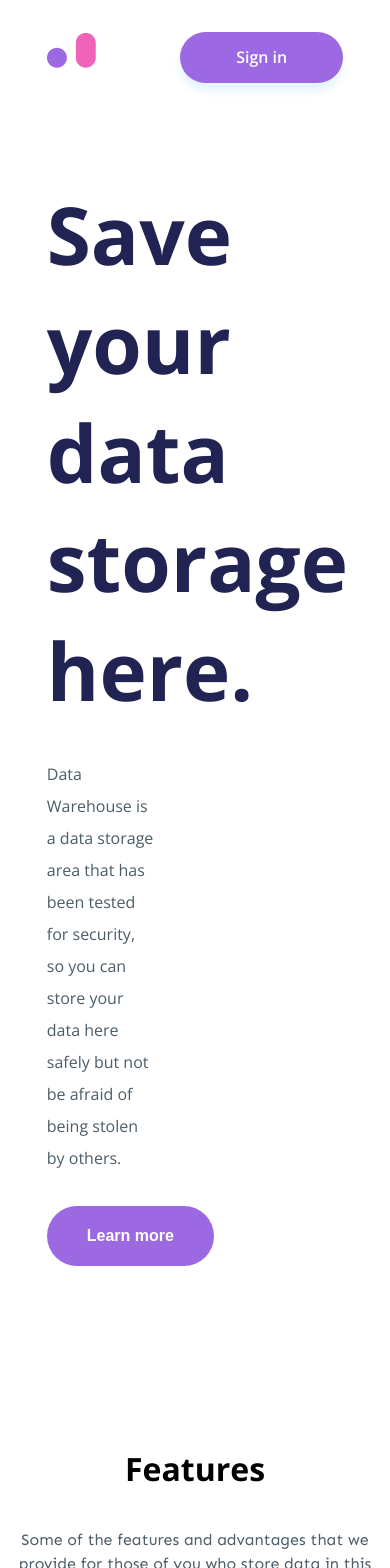
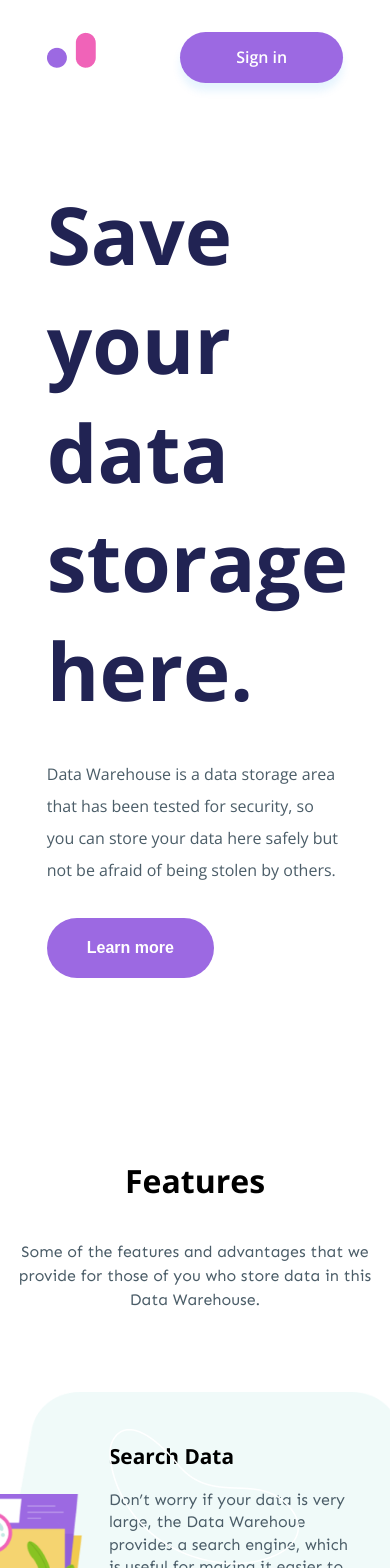
Before and after one commit to haniekid/ReactJS-HIT-2022, a React (Create React App) app: page / in a window 390 px wide. Shown: the top 1568 px of the page. Built offline with nearby package versions, Linux system fonts and the light colour scheme.

Commit message:
fix responsive

```diff
--- a/package.json
+++ b/package.json
@@ -10,6 +10,7 @@
     "react": "^18.2.0",
     "react-dom": "^18.2.0",
     "react-scripts": "5.0.1",
+    "sass": "^1.60.0",
     "web-vitals": "^2.1.4"
   },
   "scripts": {
--- a/src/components/Features.scss
+++ b/src/components/Features.scss
@@ -1,10 +1,10 @@
 @mixin mobile {
-  @media (min-width: 375px) {
+  @media (max-width: 600px) {
     @content;
   }
 }
 @mixin tablet {
-  @media (min-width: 768px) and (max-width: 1023px) {
+  @media (max-width: 1023px) {
     @content;
   }
 }
--- a/src/components/Footer.scss
+++ b/src/components/Footer.scss
@@ -1,10 +1,10 @@
 @mixin mobile {
-  @media (min-width: 375px) {
+  @media (max-width: 600px) {
     @content;
   }
 }
 @mixin tablet {
-  @media (min-width: 768px) and (max-width: 1023px) {
+  @media (max-width: 1023px) {
     @content;
   }
 }
@@ -27,6 +27,10 @@ hr {
 .footer .info {
   margin-top: 5rem;
   display: flex;
+  @include mobile {
+    flex-direction: column;
+    align-items: center;
+  }
 }
 
 .footer h1 {
@@ -36,8 +40,8 @@ hr {
 }
 .footer .card_1 {
   width: 37%;
-  @include tablet {
-    width: 50%;
+  @include mobile {
+    width: 100%;
   }
   img {
     margin-right: 0.6rem;
@@ -56,13 +60,16 @@ hr {
 .footer .card_2,
 .footer .card_3 {
   width: 20%;
-  @include tablet {
-    width: 50%;
+  @include mobile {
+    width: 40%;
   }
   p {
     font-size: 1rem;
     cursor: pointer;
   }
+  // @include mobile {
+  //   text-align: center;
+  // }
 }
 .footer .card_4 img {
   margin-right: 0.6rem;
--- a/src/components/Home.scss
+++ b/src/components/Home.scss
@@ -5,12 +5,12 @@
 }
 
 @mixin mobile {
-  @media (min-width: 375px) {
+  @media (max-width: 600px) {
     @content;
   }
 }
 @mixin tablet {
-  @media (min-width: 768px) and (max-width: 1023px) {
+  @media (max-width: 1023px) {
     @content;
   }
 }
@@ -56,6 +56,9 @@ $purple-color: #9c69e2;
       @include tablet {
         max-width: 100%;
       }
+      @include mobile {
+        max-width: 100%;
+      }
     }
     img {
       position: absolute;
--- a/src/components/Testimonials.scss
+++ b/src/components/Testimonials.scss
@@ -1,10 +1,10 @@
 @mixin mobile {
-  @media (min-width: 375px) {
+  @media (max-width: 600px) {
     @content;
   }
 }
 @mixin tablet {
-  @media (min-width: 768px) and (max-width: 1023px) {
+  @media (max-width: 1023px) {
     @content;
   }
 }
@@ -24,6 +24,10 @@
     height: 2rem;
     padding: 5rem;
     font-size: 2rem;
+    @include mobile {
+      padding: 5rem 0;
+      text-align: center;
+    }
   }
 
   &__main {
@@ -41,9 +45,21 @@
       margin: 0 auto;
       display: flex;
       justify-content: space-between;
+      @include mobile {
+        flex-direction: column;
+        justify-content: center;
+        align-items: center;
+        width: 90%;
+      }
       .image {
         width: 9rem;
         height: 4.6rem;
+        @include mobile {
+          width: 12rem;
+          height: 8rem;
+          margin-bottom: 2rem;
+          margin-top: 2.3rem;
+        }
         img {
           width: 100%;
           height: 100%;
```
Also changed, not shown: 2 other files (tests, documents, lock files or other folders).
